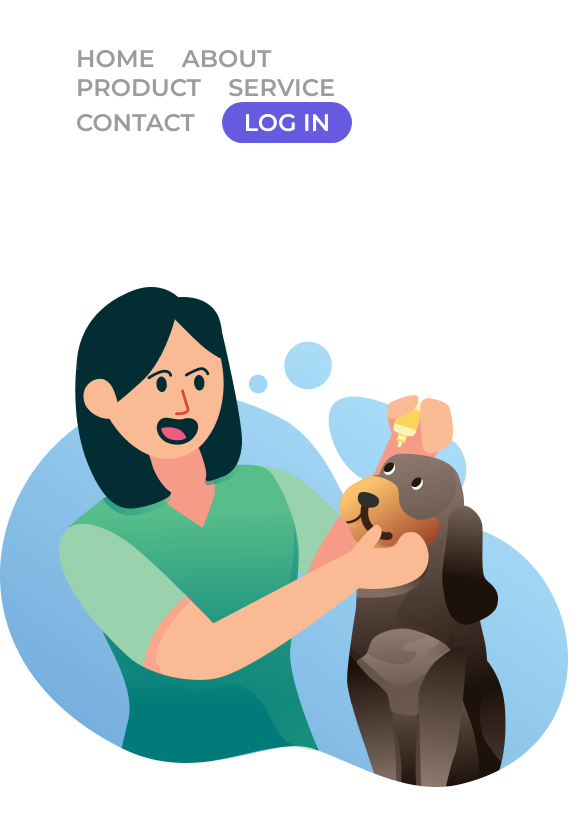
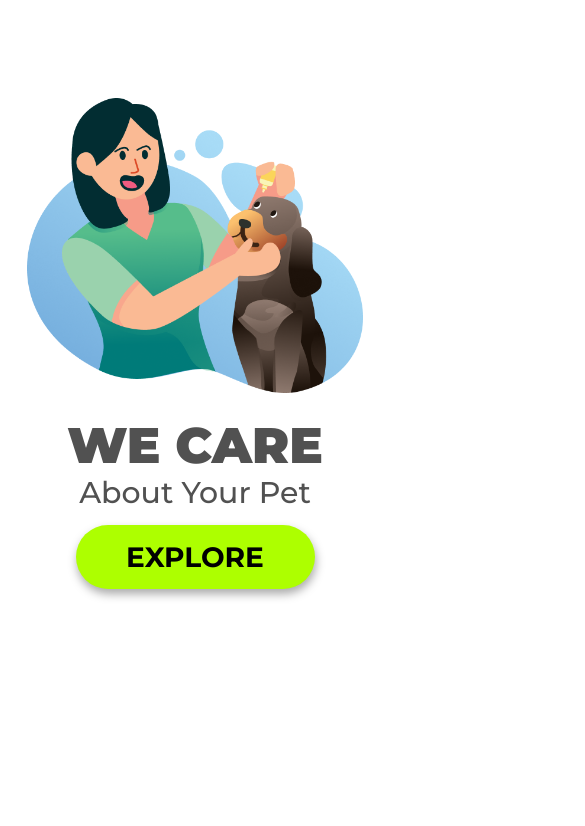
Before and after one commit to YuriMayk/We_Care, a plain HTML site: page index.html in a window 390 px wide. Shown: the top 826 px of the page, 585 px wide, since content can reach past the window. Drawn offline with Linux system fonts and the light colour scheme.

Commit message:
It was finished the style for a screen  less than 900px width and using portrait orientation.

```diff
--- a/index.html
+++ b/index.html
@@ -24,7 +24,7 @@
     </header>
 
 <div id="main-div">
-    <section><img src="./assets/main-Illustration.png" alt="Woman bathing a dog."></section>
+    <section id="image-section"><img src="./assets/main-Illustration.png" alt="Woman bathing a dog."></section>
     <section id="text-section">
         <h1>WE CARE</h1>
         <h2>About Your Pet</h2>
--- a/styles.css
+++ b/styles.css
@@ -23,12 +23,12 @@ header {
   cursor: pointer;
 }
 
-.header-link:hover{
-    opacity:0.65;
+.header-link:hover {
+  opacity: 0.65;
 }
 
-.header-link:active{
-    opacity:0.85;
+.header-link:active {
+  opacity: 0.85;
 }
 
 #header-button {
@@ -45,13 +45,13 @@ header {
   cursor: pointer;
 }
 
-button:hover{
-    opacity:0.75;
+button:hover {
+  opacity: 0.75;
 }
 
-button:active{
-    opacity: 0.9;
-    box-shadow: 1.5px 1.5px 10px 1px #a7a6a6;
+button:active {
+  opacity: 0.9;
+  box-shadow: 1.5px 1.5px 10px 1px #a7a6a6;
 }
 
 #main-div {
@@ -60,7 +60,7 @@ button:active{
   flex-direction: row;
 }
 #text-section {
-    margin-left: 86px;
+  margin-left: 86px;
 }
 
 h1 {
@@ -103,5 +103,50 @@ p {
   border: none;
   border-radius: 38.5px;
   cursor: pointer;
-  box-shadow: 1px 5px 10px #aaaaaa ;
+  box-shadow: 1px 5px 10px #aaaaaa;
 }
+
+@media screen and (orientation: portrait) and (max-width: 900px) {
+  body {
+    width: 100vw;
+    height: 100vh;
+  }
+
+  header {
+    display: none;
+  }
+
+  #main-div {
+    margin-top: 25%;
+    display: flex;
+    flex-direction: column;
+    align-items: center;
+    justify-content: center;
+  }
+
+  img {
+    position: relative;
+    height: 35vh;
+  }
+  #text-section {
+    text-align: center;
+    margin-left: 0;
+  }
+
+  h1 {
+    font-size: 50px;
+    margin: 24px auto 7px auto;
+    width: auto;
+    height: auto;
+  }
+  h2 {
+    font-size:30px;
+    margin: 0 auto 17px auto;
+    width: auto;
+    height: auto;
+  }
+
+  p{
+    display: none;
+  }
+}
```
